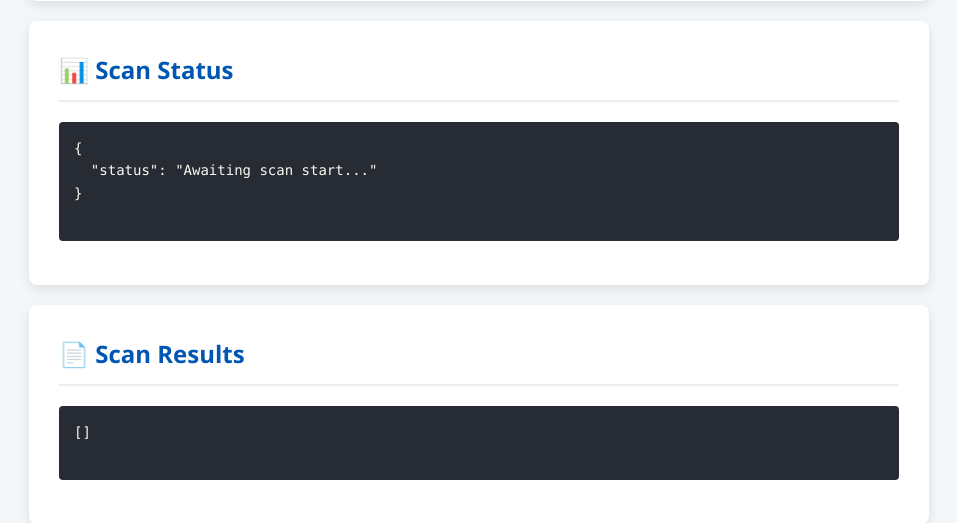
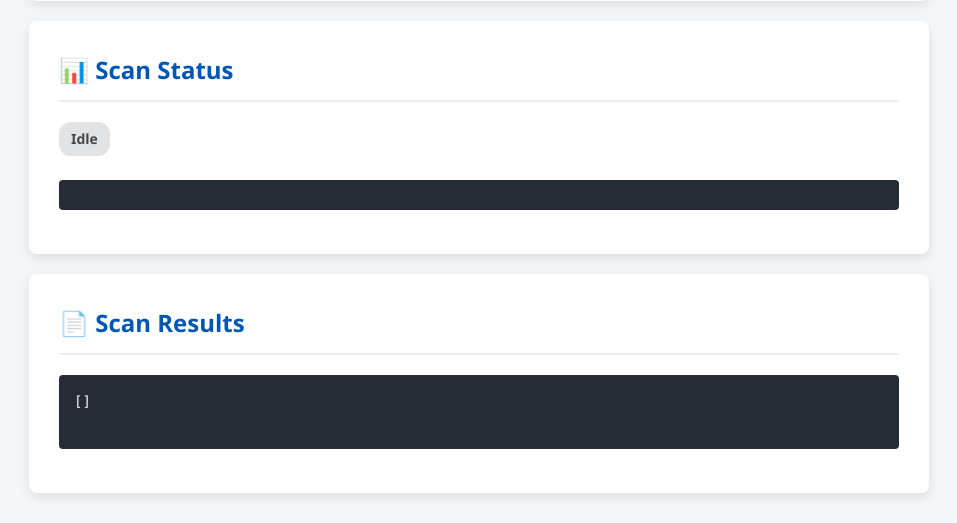
Before and after one commit to Abhranil2003/Network-Scanner, a FastAPI app: page / in a window 1280 px wide. Shown: the part 834-1357 px from the top of the page, without its empty margins (161-1118 px from the left). After the commit the page ends 1335 px from the top, so only its background shows below. Run offline with FastAPI, Linux system fonts and the light colour scheme.

Commit message:
Update scan status UI on index page
Replaces the static status output with a dynamic status badge and spinner for improved user feedback. Prepares the status output area for dynamic updates.

```diff
--- a/templates/index.html
+++ b/templates/index.html
@@ -76,11 +76,14 @@
     <!-- Status -->
     <div class="card">
         <h2>📊 Scan Status</h2>
-        <pre id="statusOutput">
-{
-  "status": "Awaiting scan start..."
-}
-        </pre>
+
+        <div id="statusBadge" class="status-badge status-idle">
+            Idle
+        </div>
+
+        <div id="spinner" class="spinner hidden"></div>
+
+        <pre id="statusOutput"></pre>
     </div>
 
     <!-- Results -->
```
